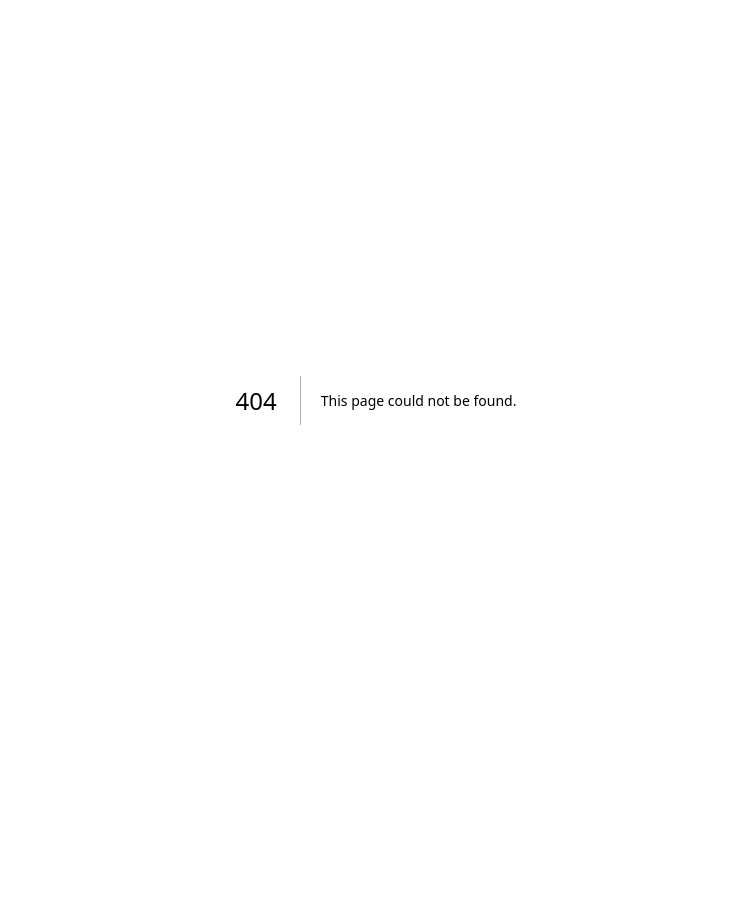
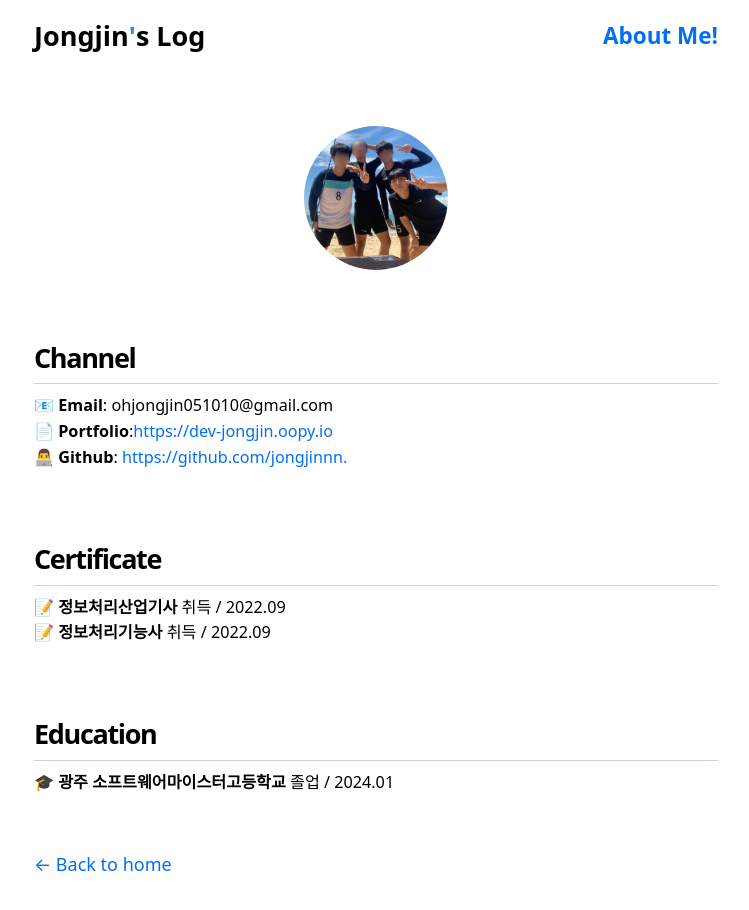
Before and after one commit to jongjinnn/blog, a Next.js app: page /about-me in a window 1280 px wide. Before the commit this address had no page. Shown: the top 910 px of the page, without its empty margins (264-1013 px from the left). Before the commit the page ends 800 px from the top, so only its background shows below. Built offline with nearby package versions, Linux system fonts and the light colour scheme.

Commit message:
add: about-me 페이지 추가

```diff
--- /dev/null
+++ b/pages/about-me/index.js
@@ -0,0 +1,67 @@
+import Link from 'next/link'
+import Layout from '../../components/Layout'
+import Image from 'next/image'
+import Head from 'next/head'
+
+const portfolioLink = 'https://dev-jongjin.oopy.io'
+const githubLink = 'https://github.com/jongjinnn.'
+const email = 'ohjongjin051010@gmail.com'
+
+export default function AboutMe() {
+  return (
+    <Layout>
+      <Head>
+        <title>About Me!</title>
+      </Head>
+      <main className="flex flex-col gap-y-[4rem]">
+        <Image
+          priority
+          src="/images/profile.png"
+          className="mx-auto h-[144px] items-center rounded-full object-cover"
+          height={144}
+          width={144}
+          alt="profile image"
+        />
+        <section>
+          <h2 className="text-[1.5rem] font-bold leading-[1.2] tracking-tighter">
+            Channel
+          </h2>
+          <div className="my-[0.5rem] h-[1px] w-full bg-slate-300" />
+          <div className="flex flex-col text-[0.9rem]">
+            <div>
+              <b>📧 Email</b>: {email}
+            </div>
+            <div>
+              <b>📄 Portfolio</b>:
+              <Link href={portfolioLink}>{portfolioLink}</Link>
+            </div>
+            <div>
+              <b>👨‍💻 Github</b>: <Link href={githubLink}>{githubLink}</Link>
+            </div>
+          </div>
+        </section>
+        <section>
+          <h2 className="text-[1.5rem] font-bold leading-[1.2] tracking-tighter">
+            Certificate
+          </h2>
+          <div className="my-[0.5rem] h-[1px] w-full bg-slate-300" />
+          <p className="text-[0.9rem]">
+            <b>📝 정보처리산업기사</b> 취득 / 2022.09
+          </p>
+          <p className="text-[0.9rem]">
+            <b>📝 정보처리기능사</b> 취득 / 2022.09
+          </p>
+        </section>
+        <section>
+          <h2 className="text-[1.5rem] font-bold leading-[1.2] tracking-tighter">
+            Education
+          </h2>
+          <div className="my-[0.5rem] h-[1px] w-full bg-slate-300" />
+          <p className="text-[0.9rem]">
+            <b>🎓 광주 소프트웨어마이스터고등학교</b> 졸업 / 2024.01
+          </p>
+        </section>
+      </main>
+    </Layout>
+  )
+}
```
